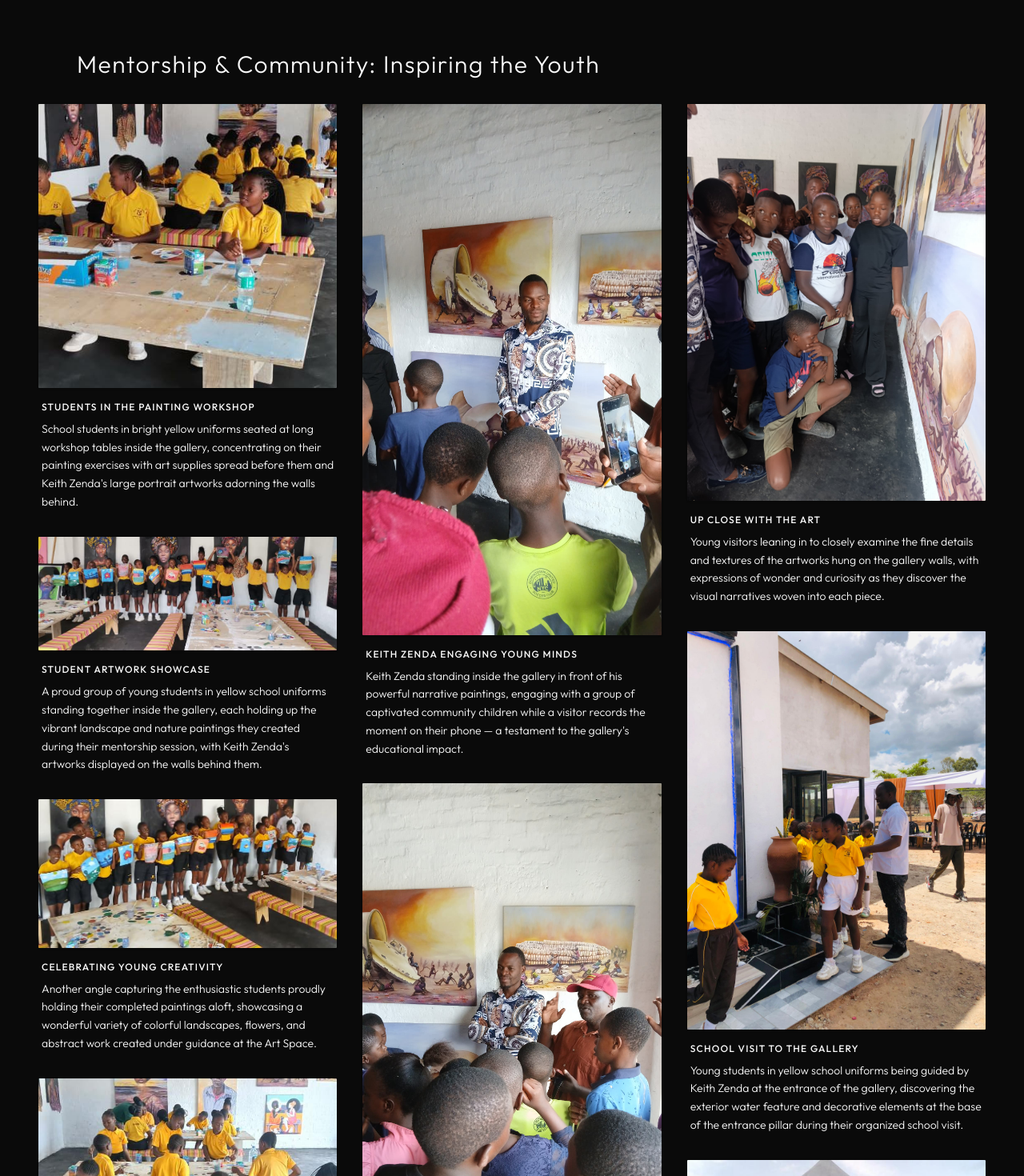
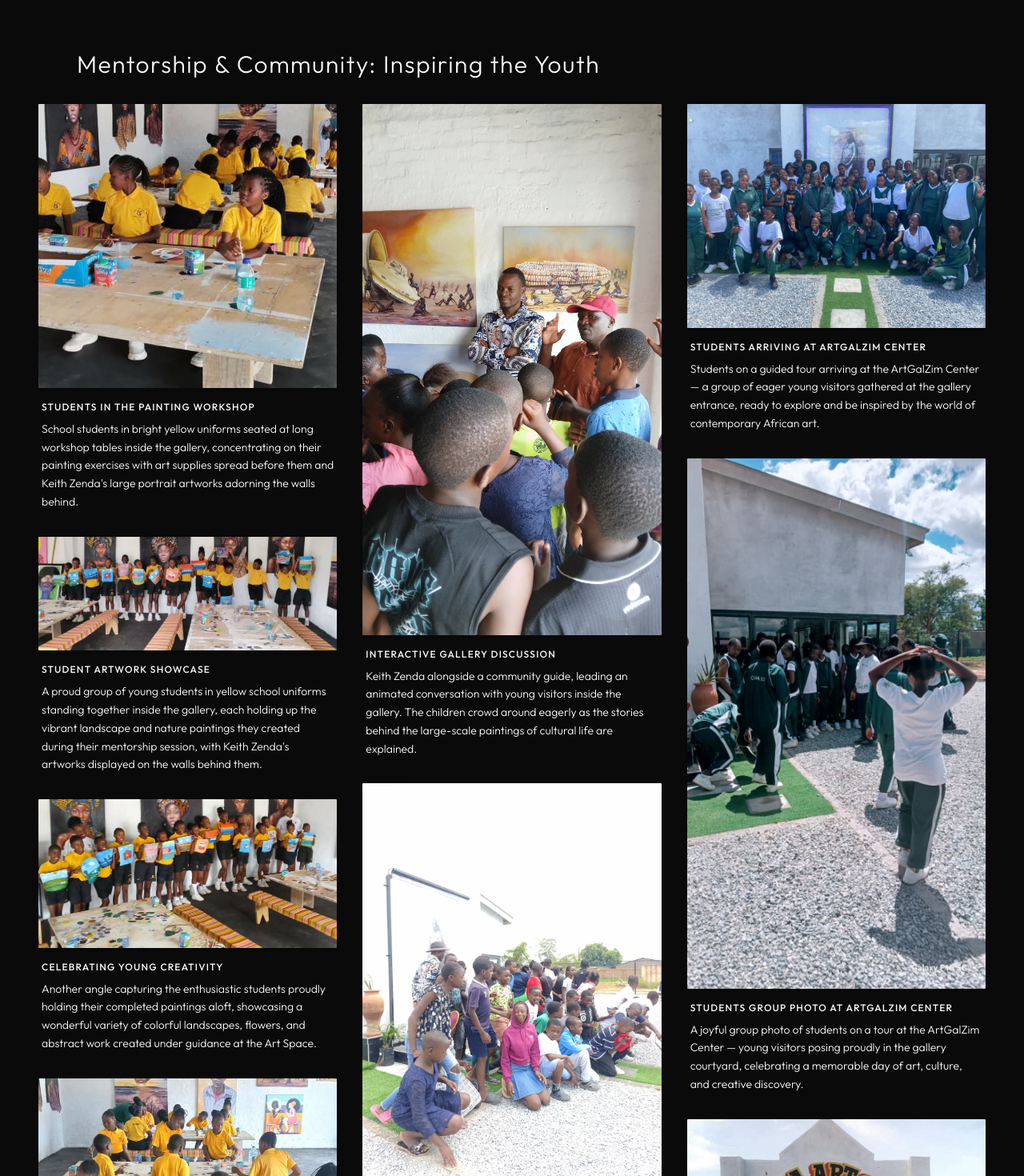
Before and after one commit to OWATEH-AI/KEITH-ZENDA-WEBSITE, a React (Vite) app: page /community in a window 1280 px wide. Shown: the part 3160-4630 px from the top of the page at 80% size. Built offline with nearby package versions, Linux system fonts and the light colour scheme.

Commit message:
Add students tour images to ArtGalZim Center and optimize SEO for mixed case 'Keith Zenda'

```diff
--- a/index.html
+++ b/index.html
@@ -5,10 +5,10 @@
     <meta name="viewport" content="width=device-width, initial-scale=1.0" />
 
     <!-- Primary Meta Tags -->
-    <title>KEITH ZENDA | Official Website | Renowned African Artist & Painter</title>
-    <meta name="title" content="KEITH ZENDA | Official Website | Renowned African Artist & Painter" />
-    <meta name="description" content="Explore the official portfolio of KEITH ZENDA, a globally recognized Zimbabwean contemporary artist. Discover high-quality narratives of African life, community mentorship, and the Keith Zenda Art Space in Domboshava." />
-    <meta name="keywords" content="KEITH ZENDA, African Artist, Zimbabwe Painter, Contemporary Art, Domboshava Art Space, African Portraiture, Keith Zenda Portfolio, Art Mentorship Africa" />
+    <title>Keith Zenda | Official Website | Renowned African Artist & Painter</title>
+    <meta name="title" content="Keith Zenda | KEITH ZENDA Official Website" />
+    <meta name="description" content="Explore the official portfolio of Keith Zenda (KEITH ZENDA), a globally recognized Zimbabwean contemporary artist. Discover high-quality narratives of African life, community mentorship, and the Keith Zenda Art Space in Domboshava." />
+    <meta name="keywords" content="Keith Zenda, KEITH ZENDA, African Artist, Zimbabwe Painter, Contemporary Art, Domboshava Art Space, African Portraiture, Keith Zenda Portfolio, Art Mentorship Africa" />
     <meta name="author" content="KEITH ZENDA" />
     <meta name="robots" content="index, follow" />
     <link rel="canonical" href="https://keithzenda.com" />
--- a/src/app/data/communityData.ts
+++ b/src/app/data/communityData.ts
@@ -182,6 +182,20 @@ export const communityMedia: MediaItem[] = [
     category: "mentorship",
     type: "image"
   },
+  {
+    src: "IMG-20260417-021229.png",
+    title: "Students Arriving at ArtGalZim Center",
+    description: "Students on a guided tour arriving at the ArtGalZim Center — a group of eager young visitors gathered at the gallery entrance, ready to explore and be inspired by the world of contemporary African art.",
+    category: "mentorship",
+    type: "image"
+  },
+  {
+    src: "IMG-20260417-021331.png",
+    title: "Students Group Photo at ArtGalZim Center",
+    description: "A joyful group photo of students on a tour at the ArtGalZim Center — young visitors posing proudly in the gallery courtyard, celebrating a memorable day of art, culture, and creative discovery.",
+    category: "mentorship",
+    type: "image"
+  },
 
 
 
```
Also changed, not shown: public/community/IMG-20260417-021229.png (added), public/community/IMG-20260417-021331.png (added).
